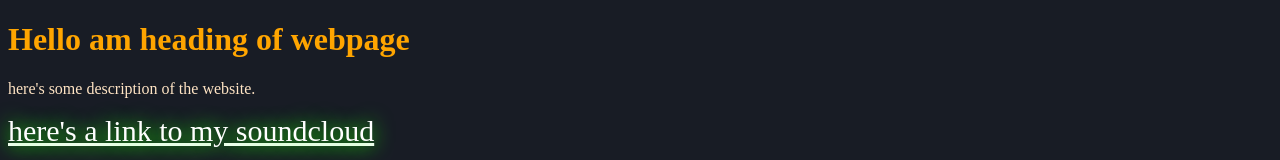
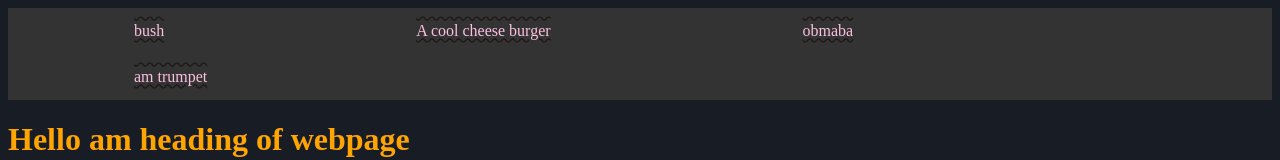
Before and after one commit to Joseph-Ramon-Lucas/portfolio, a website: page public/index.html in a window 1280 px wide. Shown: the top 160 px of the page. Drawn offline with Linux system fonts and the light colour scheme.

Commit message:
now with links to places

```diff
--- a/public/index.html
+++ b/public/index.html
@@ -8,6 +8,12 @@
     </head>
 
     <body>
+        <ul>
+            <li><a href="bush.html">bush</a></li>
+            <li><a href="https://chinguyen.herokuapp.com/home">A cool cheese burger</a> </li>
+            <li><a href="#">obmaba</a></li>
+            <li><a href="#">am trumpet</a></li>
+        </ul>
         <h1>Hello am heading of webpage</h1>
         <p>here's some description of the website.</p>
         <a class="glow" href="https://soundcloud.com/officialgert17"> here's a link to my soundcloud </a>
--- a/public/joeCSS.css
+++ b/public/joeCSS.css
@@ -5,6 +5,27 @@ body {
 h1 {
     color: orange;
 }
+ul {
+    list-style-type: none;
+    margin: 0;
+    padding: 0;
+    overflow: hidden;
+    background-color: #333;
+}
+
+li {
+    float: left;
+}
+li a {
+    display: flow-root;
+    color: #fcc0e0;
+    text-align: center;
+    padding: 14px 126px;
+    text-decoration: #211919 wavy overline underline;
+
+}
+
+
 p {
     color: bisque;
 }
```
Also changed, not shown: public/bush.html (added, +12 -0 lines).
